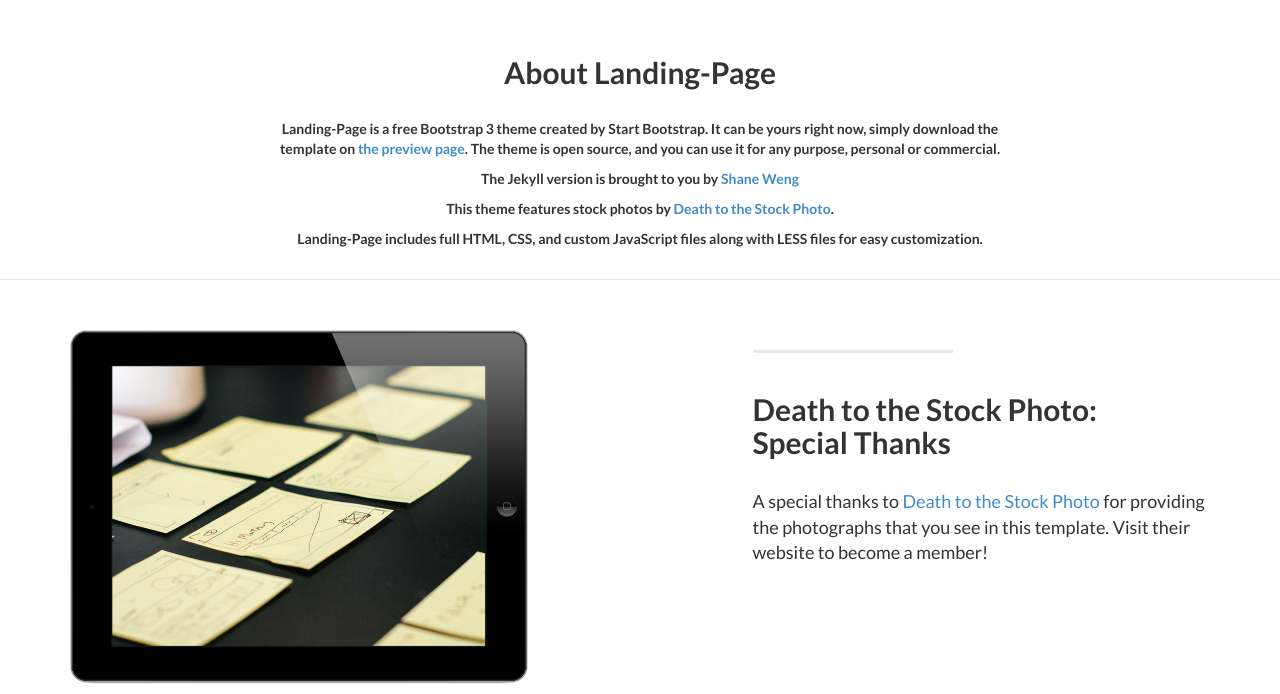
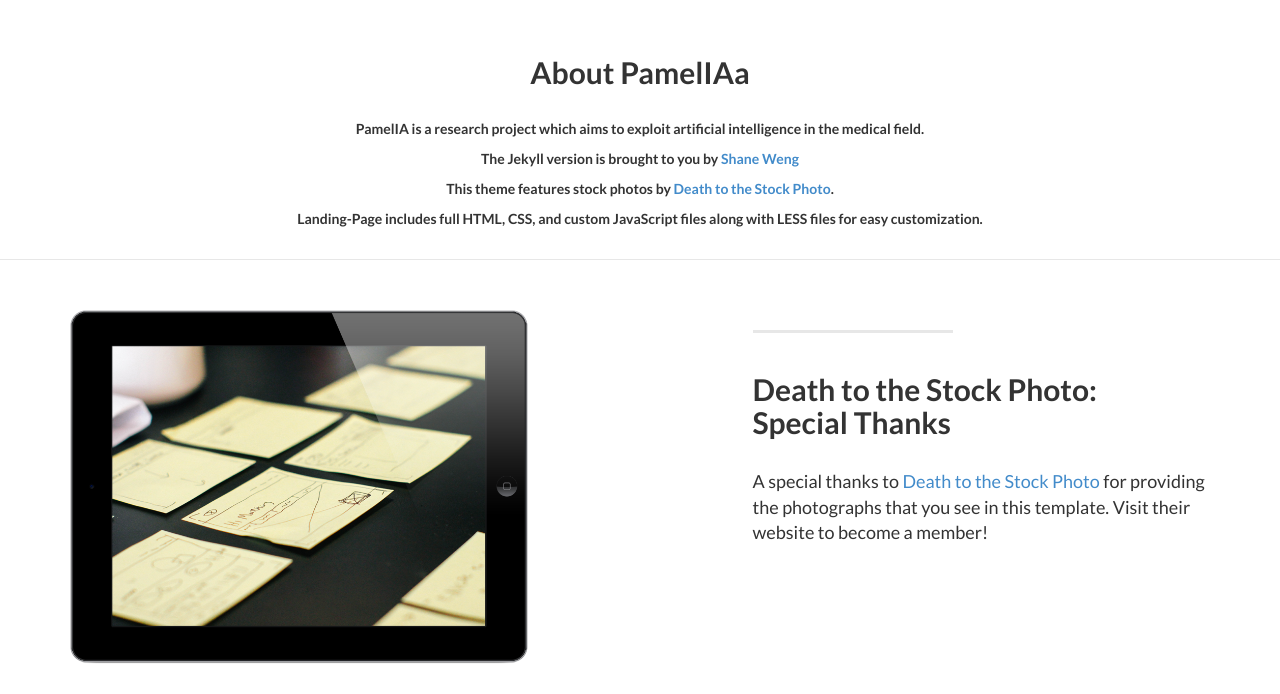
Before and after one commit to satacroteam/PamelIA-Web, a Jekyll site: the page built from index.html, in a window 1280 px wide and 900 px high, scrolled down 575 px, cut to the strip 206-900 px from the top of the window. Built offline with Jekyll 4.4.1, drawn with Linux system fonts in a browser that asks for light colours; nearby versions of some CDN libraries; library files that are not in the unit come from our copies; some of the changed text lies outside the part shown.

Commit message:
Delete credit

```diff
--- a/_config.yml
+++ b/_config.yml
@@ -11,7 +11,7 @@
   head meta (for Google search results) and in your feed.xml site
   description.
 copyright: 'Copyright &copy; 2017 PamelIA. All Rights Reserved.'
-credits: 'Credits: Landing Page is a free to use, open source Bootstrap theme created by <a href="http://startbootstrap.com/">Start Bootstrap</a>.'
+credits: ''
 
 # ----------------------- #
 #    Jekyll & Plugins     #
--- a/_includes/about.html
+++ b/_includes/about.html
@@ -3,9 +3,9 @@
         <div class="row">
             <div class="col-lg-8 col-lg-offset-2">
               <br/><br/>
-              <h2>About Landing-Page</h2>
+              <h2>About PamelIAa</h2>
               <br/>
-                <p>Landing-Page is a free Bootstrap 3 theme created by Start Bootstrap. It can be yours right now, simply download the template on <a href="http://startbootstrap.com/template-overviews/landing-page/">the preview page</a>. The theme is open source, and you can use it for any purpose, personal or commercial.</p>
+                <p>PamelIA is a research project  which aims to exploit artificial intelligence in the medical field. </p>
                 <p>The Jekyll version is brought to you by <a href="https://github.com/swcool">Shane Weng</a></p>
                 <p>This theme features stock photos by <a href="http://join.deathtothestockphoto.com//">Death to the Stock Photo</a>.</p>
                 <p>Landing-Page includes full HTML, CSS, and custom JavaScript files along with LESS files for easy customization.</p>
```
